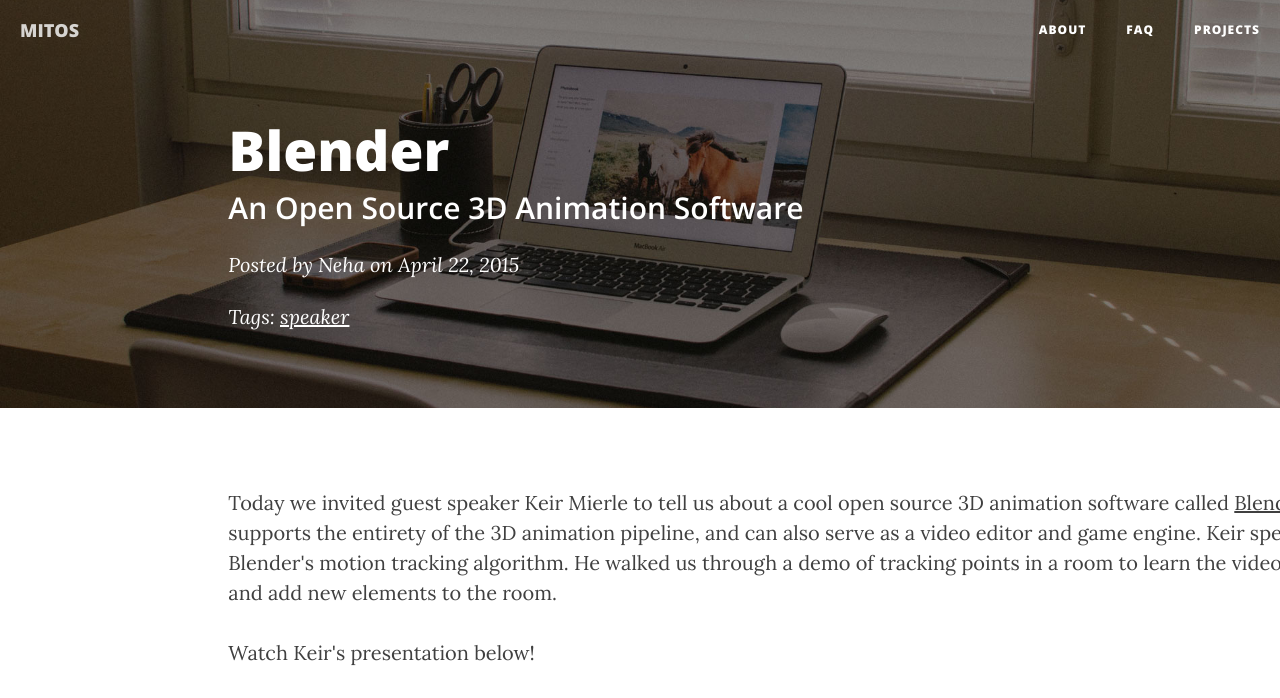
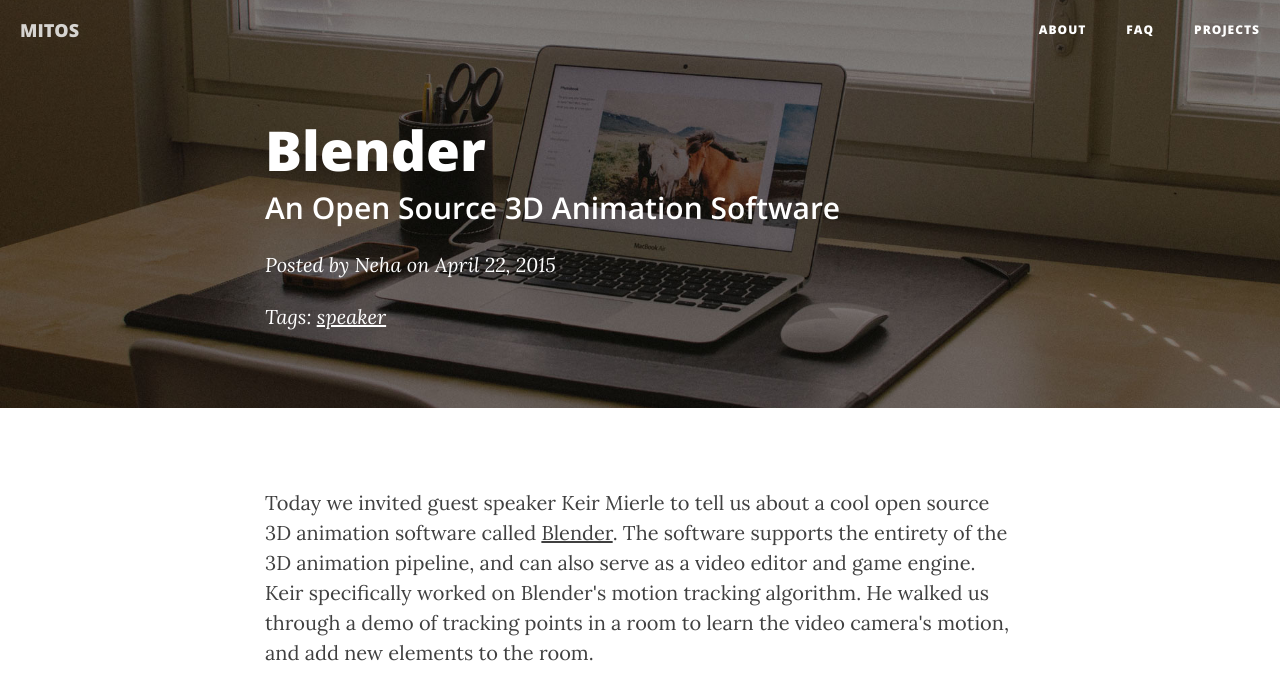
Before and after one commit to mit-open-source/mit-open-source.github.io, a Jekyll site: the page built from _posts/2015-04-22-speaker.markdown, in a window 1280 px wide. Shown: the top 698 px of the page. Built offline with Jekyll 4.4.1, drawn with Linux system fonts in a browser that asks for light colours; nearby versions of some CDN libraries; grey boxes are pictures that could not be loaded.

Commit message:
update correct classes

```diff
--- a/_layouts/post.html
+++ b/_layouts/post.html
@@ -4,9 +4,9 @@ layout: default
 
 <!-- Post Header -->
 <header class="intro-header" style="background-image: url('{{ site.baseurl }}/{% if page.header-img %}{{ page.header-img }}{% else %}{{ site.header-img }}{% endif %}')">
-    <div class="mitos-container">
+    <div class="container">
         <div class="row">
-            <div class="col-lg-12 col-lg-offset-2 col-md-10 col-md-offset-1">
+            <div class="col-lg-8 col-lg-offset-2 col-md-10 col-md-offset-1">
                 <div class="post-heading">
                     <h1>{{ page.title }}</h1>
                     {% if page.subtitle %}
@@ -29,9 +29,9 @@ layout: default
 
 <!-- Post Content -->
 <article>
-    <div class="mitos-container">
+    <div class="container">
         <div class="row">
-            <div class="col-lg-12 col-lg-offset-2 col-md-10 col-md-offset-1">
+            <div class="col-lg-8 col-lg-offset-2 col-md-10 col-md-offset-1">
 
 				{{ content }}
 
--- a/index.html
+++ b/index.html
@@ -28,9 +28,9 @@ description: "MIT Open Source Club Blog"
 
 <!-- Post Content -->
 <article>
-    <div class="container">
+    <div class="mitos-container">
         <div class="row">
-            <div class="col-lg-8 col-md-10" style="padding-left: 0px; margin-top: -25px">
+            <div class="col-lg-12 col-md-10" style="padding-left: 0px; margin-top: -25px">
                 {{ post.content  }}
                 <hr>
             </div>
```
